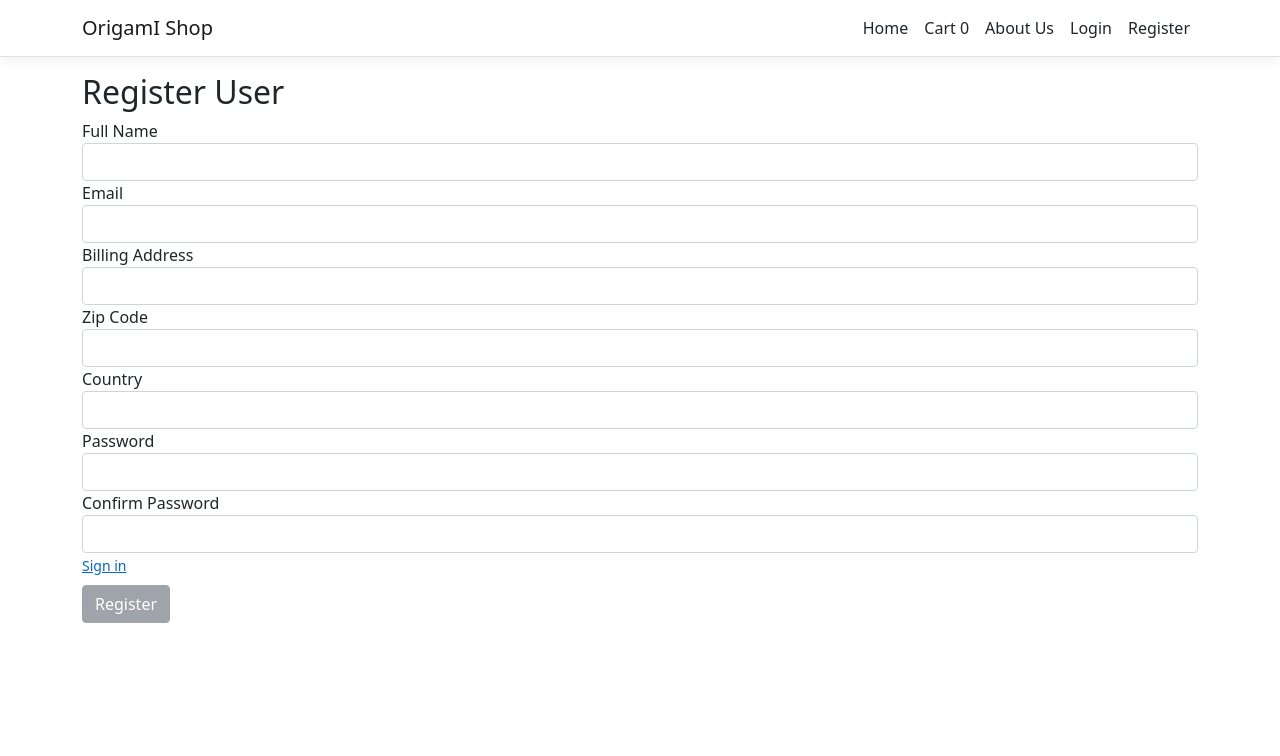
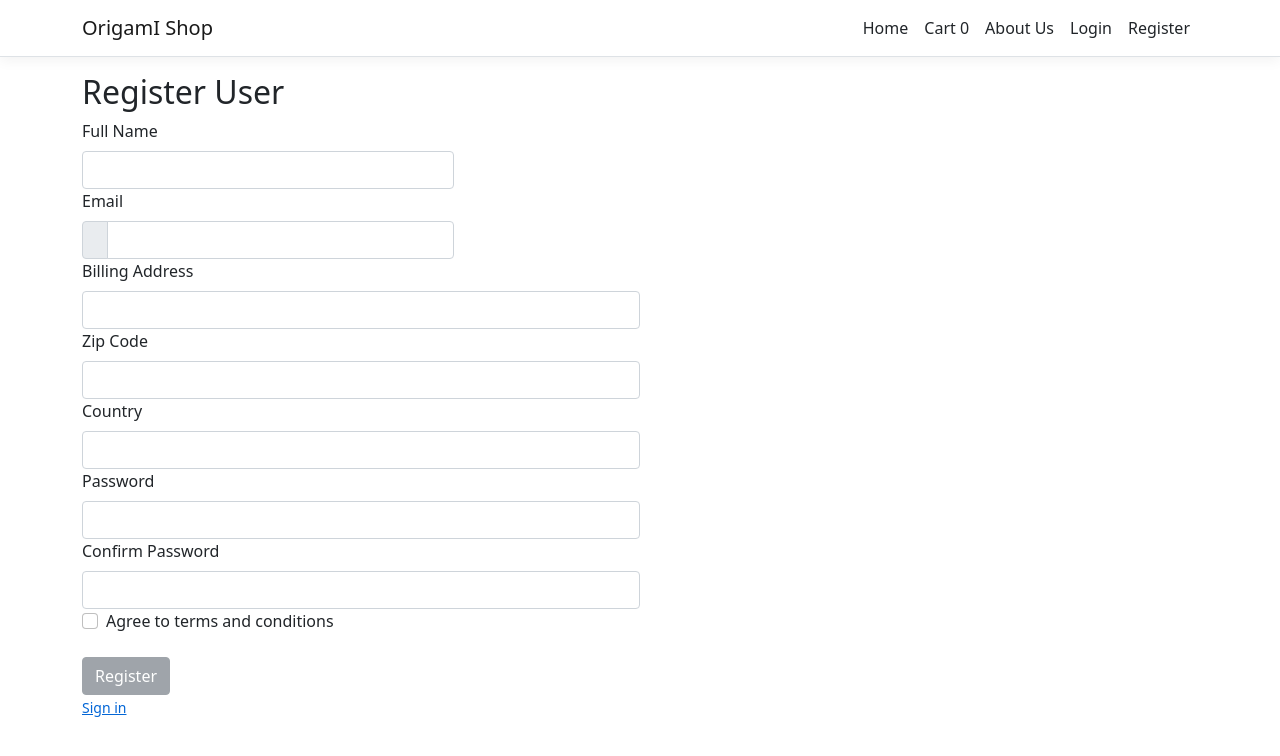
Before and after one commit to dotnet-webshop/OrigamiShopFrontend, a React (Create React App) app: page /register in a window 1280 px wide. Shown: the top 756 px of the page. Built offline with nearby package versions, Linux system fonts and the light colour scheme.

Commit message:
Register Validations

```diff
--- a/src/components/Register/Register.jsx
+++ b/src/components/Register/Register.jsx
@@ -1,7 +1,9 @@
 import React, {useState} from "react";
-import {Button, Input, Label} from "reactstrap";
+import {Button, Input, Label, Col} from "reactstrap";
 import {Link} from "react-router-dom";
 import {register} from "../../services/api";
+import Form from 'react-bootstrap/Form'
+import InputGroup from 'react-bootstrap/InputGroup'
 
 function Register(){
     const [confirmPassword,setConfirmPassword] = useState("")
@@ -15,8 +17,17 @@ function Register(){
         Username:"",
     }
     const [newUser,setNewUser] = useState(initialState)
+    const [validated, setValidated] = useState(false);
+
+
     function  onHandleRegister (e){
         newUser.Username = newUser.Email
+        const form = e.currentTarget;
+        if (form.checkValidity() === false) {
+        e.preventDefault();
+        e.stopPropagation();
+        }
+        setValidated(true);
         console.log(newUser)
         register({
             Username:newUser.Username,
@@ -32,55 +43,152 @@ function Register(){
             }
         }).catch(err => console.log(err))
         clearFields();
-
     }
     const clearFields = () => {
         setNewUser(initialState)
     }
+
+
     return (
         <div className="">
             <h2>Register User</h2>
             <div>
-                <Label for="fullName">Full Name</Label>
-                <Input value={newUser.FullName} name="fullName"
+                <form  noValidate validated={validated} >
+                    {/* <Label for="fullName">Full Name</Label> */}
+                    <Form.Group as={Col} md="4" controlId="validationCustom01">
+                        <Form.Label>Full Name</Form.Label>
+                        <Form.Control
+                            required
                             type="text"
-                       onChange={(e)=>setNewUser({...newUser,FullName: e.target.value})}/>
+                            value={newUser.FullName} name="fullName"
+                            onChange={(e)=>setNewUser({...newUser,FullName: e.target.value})}
+                        />
+                        <Form.Control.Feedback>Looks good!</Form.Control.Feedback>
+                    </Form.Group>
+                    {/* <Input value={newUser.FullName} name="fullName"
+                        type="text"
+                        onChange={(e)=>setNewUser({...newUser,FullName: e.target.value})}
+                    /> */}
 
-                <Label for="email">Email</Label>
+                    {/* <Label for="email">Email</Label>
                     <Input value={newUser.Email} name="email"
                         onChange={(e)=>setNewUser({...newUser,Email:e.target.value})}
-                       type={"email"}/>
+                        type={"email"}
+                    /> */}
 
-                <Label for="billingAddress">Billing Address</Label>
+                    <Form.Group as={Col} md="4" controlId="validationCustom02">
+                        <Form.Label>Email</Form.Label>
+                        <InputGroup hasValidation>
+                            <InputGroup.Text id="inputGroupPrepend"></InputGroup.Text>
+                            <Form.Control
+                            type="email"
+                            aria-describedby="inputGroupPrepend"
+                            value={newUser.Email} name="email"
+                            onChange={(e)=>setNewUser({...newUser,Email:e.target.value})}
+                            required
+                            />
+                            <Form.Control.Feedback type="invalid">
+                            Please provide a valid Email.
+                            </Form.Control.Feedback>
+                        </InputGroup>
+                    </Form.Group>
+
+
+                    {/* <Label for="billingAddress">Billing Address</Label>
                     <Input value={newUser.BillingAddress}
                         name="billingAddress"
                         onChange={(e)=>setNewUser({...newUser,BillingAddress:e.target.value})}
-                       type={"text"}/>
+                        type={"text"}/> */}
 
-                <Label for="zipCode">Zip Code</Label>
+                    <Form.Group as={Col} md="6" controlId="validationCustom03">
+                        <Form.Label>Billing Address</Form.Label>
+                        <Form.Control
+                            type="text"
+                            value={newUser.BillingAddress}
+                            name="billingAddress"
+                            required
+                            onChange={(e)=>setNewUser({...newUser,BillingAddress:e.target.value})} />
+                        <Form.Control.Feedback type="invalid">
+                            Please provide a valid Address.
+                        </Form.Control.Feedback>
+                    </Form.Group>
+
+                    {/* <Label for="zipCode">Zip Code</Label>
                     <Input value={newUser.ZipCode} name="zipCode" onChange={(e)=>setNewUser({...newUser,ZipCode:e.target.value})}
-                       type={"text"}/>
+                        type={"text"}/> */}
+                    <Form.Group as={Col} md="6" controlId="validationCustom04">
+                        <Form.Label>Zip Code</Form.Label>
+                        <Form.Control
+                            type="text"
+                            required
+                            value={newUser.ZipCode} name="zipCode"
+                            onChange={(e)=>setNewUser({...newUser,ZipCode:e.target.value})}/>
+                        <Form.Control.Feedback type="invalid">
+                            Please provide a valid Zip Code.
+                        </Form.Control.Feedback>
+                    </Form.Group>
 
-                <Label for="country">Country</Label>
+                    {/* <Label for="country">Country</Label>
                     <Input value={newUser.Country} name="country" onChange={(e)=>setNewUser({...newUser,Country:e.target.value})}
-                       type={"text"}/>
+                        type={"text"}/> */}
+                    <Form.Group as={Col} md="6" controlId="validationCustom05">
+                        <Form.Label>Country</Form.Label>
+                        <Form.Control
+                            type="text"
+                            required
+                            value={newUser.Country} name="country"
+                            onChange={(e)=>setNewUser({...newUser,Country:e.target.value})} />
+                        <Form.Control.Feedback type="invalid">
+                            Please provide a valid Country.
+                        </Form.Control.Feedback>
+                    </Form.Group>
 
-                <Label for="password">Password</Label>
+                    {/* <Label for="password">Password</Label>
                     <Input value={newUser.Password} name="password"
                         type="password"
-                       onChange={(e)=>setNewUser({...newUser,Password:e.target.value})}/>
+                        onChange={(e)=>setNewUser({...newUser,Password:e.target.value})}/> */}
+                    <Form.Group as={Col} md="6" controlId="validationCustom06">
+                        <Form.Label>Password</Form.Label>
+                        <Form.Control
+                         type="password"
+                         required
+                         value={newUser.Password}
+                         name="password"
+                         onChange={(e)=>setNewUser({...newUser,Password:e.target.value})} />
+                        <Form.Control.Feedback type="invalid">
+                            Please provide a valid Password.
+                        </Form.Control.Feedback>
+                    </Form.Group>
 
-                <Label for="confirmPassword">Confirm Password</Label>
+                    {/* <Label for="confirmPassword">Confirm Password</Label>
                     <Input value={confirmPassword} name="confirmPassword" type="password"
-                       onChange={(e)=>setConfirmPassword(e.target.value)}/>
+                        onChange={(e)=>setConfirmPassword(e.target.value)}/> */}
+                    <Form.Group as={Col} md="6" controlId="validationCustom07">
+                        <Form.Label>Confirm Password</Form.Label>
+                        <Form.Control type="password"  placeholder="" required value={confirmPassword} name="confirmPassword"
+                        onChange={(e)=>setConfirmPassword(e.target.value)} />
+                        <Form.Control.Feedback type="invalid">
+                            Please confirm your Password.
+                        </Form.Control.Feedback>
+                    </Form.Group>
 
-                <small><Link to="/login">Sign in</Link></small>
-            </div>
+                    <Form.Group className="mb-3">
+                        <Form.Check
+                        required
+                        label="Agree to terms and conditions"
+                        feedback="You must agree before submitting."
+                        feedbackType="invalid"
+                        />
+                    </Form.Group>
+
                     <Button disabled={confirmPassword !== newUser.Password || newUser.Password === ""}
                         className="btn btn-primary mt-2"
                         onClick={(e) => onHandleRegister(e)}>
                     Register
                     </Button>
+                </form>
+            </div>
+            <small><Link to="/login">Sign in</Link></small>
         </div>
     )
 }
```
Lines whose indentation alone changed are shown as unchanged.
